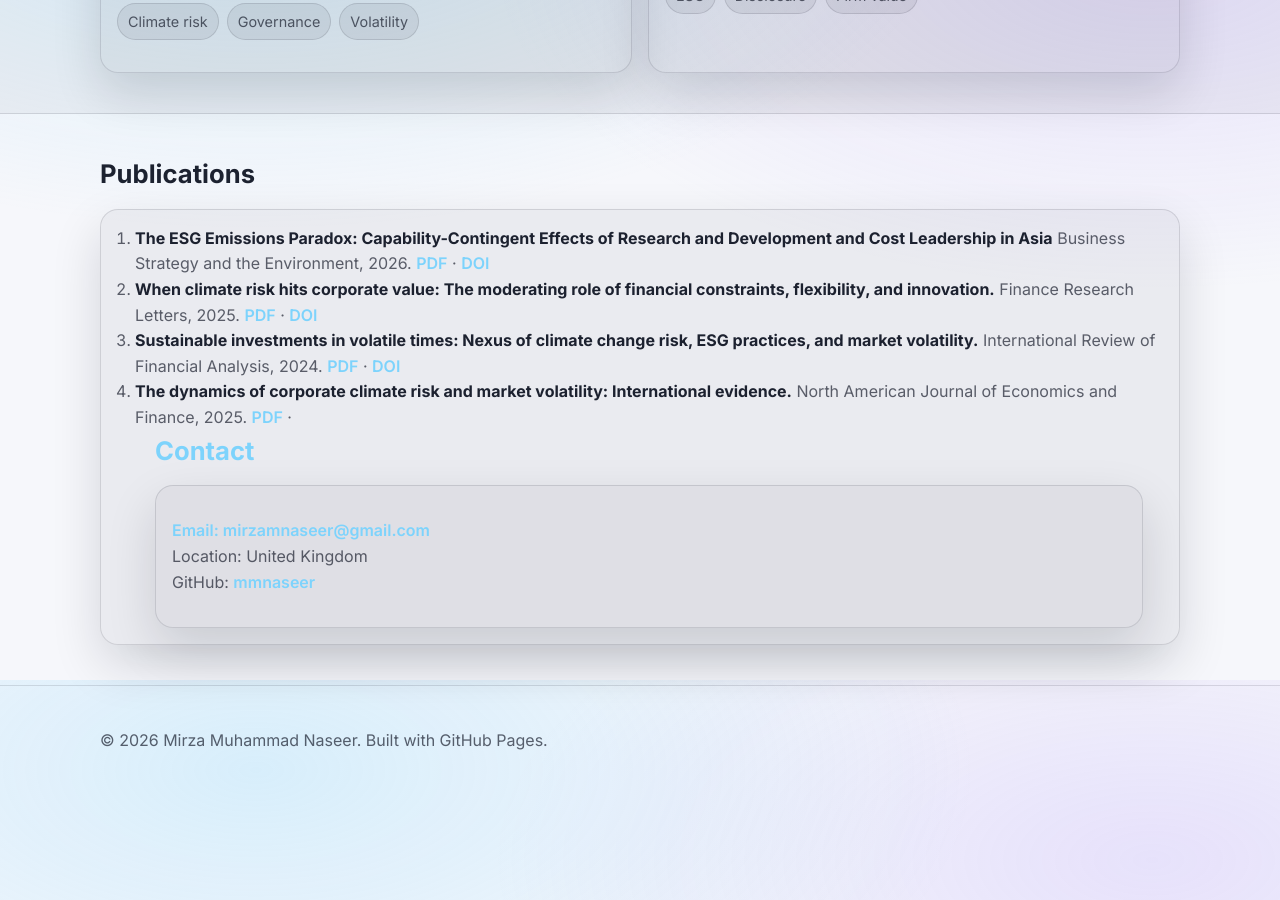
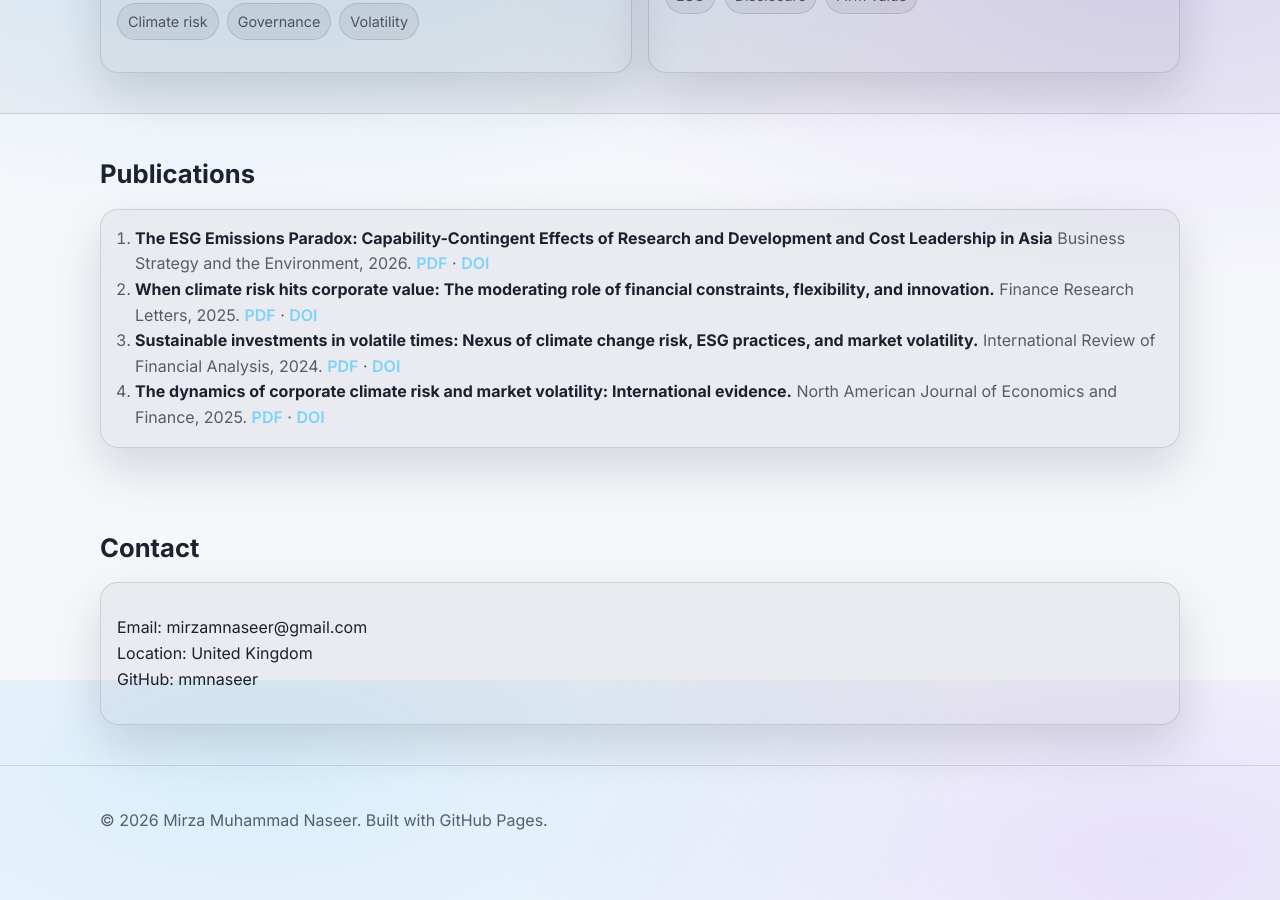
Before and after one commit to mmnaseer/mmnaseer.github.io, a Jekyll site: the page index.html, which Jekyll copies as it is, in a window 1280 px wide and 900 px high, scrolled down 1120 px. Built offline with Jekyll 4.4.1, drawn with Linux system fonts in a browser that asks for light colours.

Commit message:
Update index.html

```diff
--- a/index.html
+++ b/index.html
@@ -161,15 +161,11 @@ practices, and market volatility.</strong> International Review of Financial Ana
               <strong>The dynamics of corporate climate risk and market volatility:
 International evidence.</strong> North American Journal of Economics and Finance, 2025.
               <span class="pub-links">
-                <a href="papers/NAJEF.pdf">PDF</a> · <a href="https://doi.org/10.1016/j.najef.2025.102435>DOI</a>
+                <a href="papers/NAJEF.pdf">PDF</a> · <a href="https://doi.org/10.1016/j.najef.2025.102435">DOI</a>
               </span>
-            </ul>
-        </div>
-      </div>
-    </div>
-     </aside>
-      </div>
-    </section>
+            </li>
+        </ol>
+      </div> </div> </section>
 
     <section id="contact" class="section">
       <div class="container">
```
